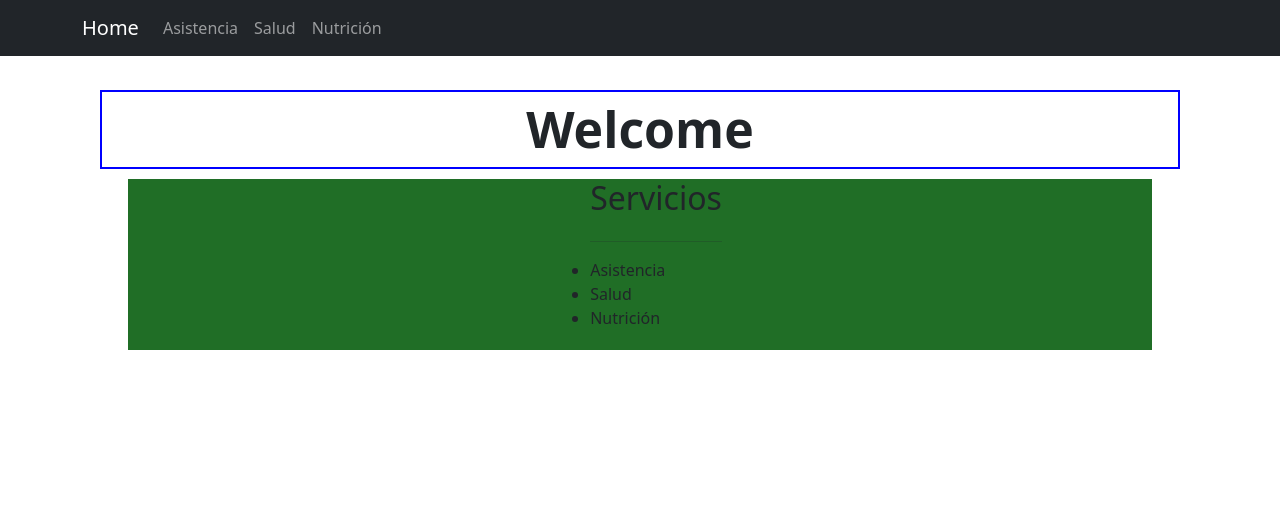
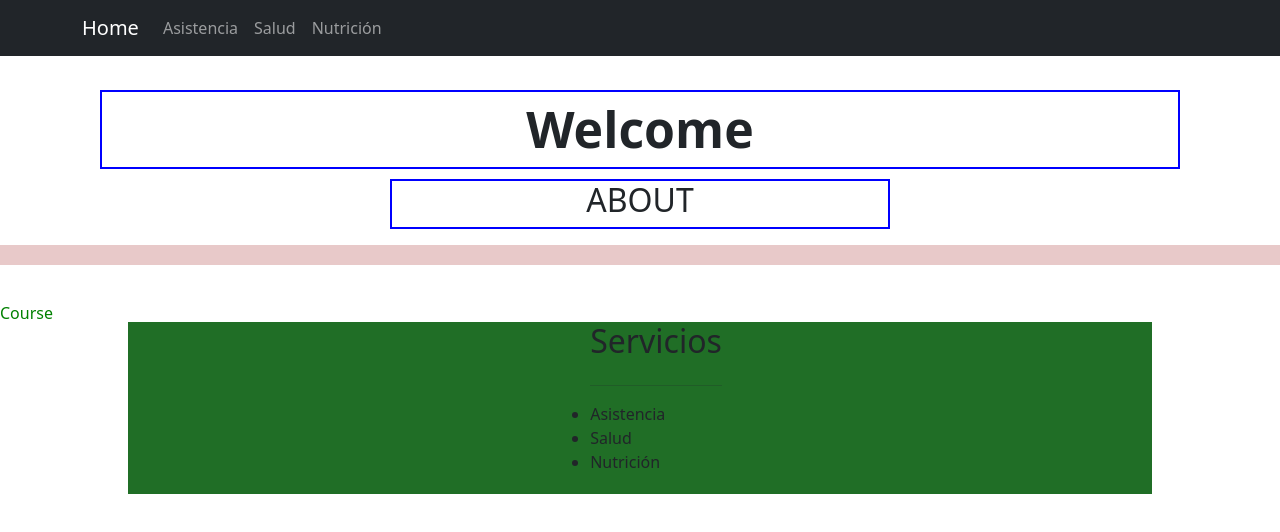
Before and after one commit to lgrsf/react-project, a React (Create React App) app: page / in a window 1280 px wide. Shown: the top 532 px of the page. Built offline with nearby package versions, Linux system fonts and the light colour scheme.

Commit message:
testing components

```diff
--- a/src/App.js
+++ b/src/App.js
@@ -3,6 +3,7 @@ import './App.css';
 /* import { Navbar } from "./components/Navbar/Navbar"; */
 import { Navbar2 } from "./components/Navbar/Navbar2";
 import Servicios from './components/Servicios/Servicios';
+import { Nosotros } from './components/Nosotros/Nosotros';
 
 function App() {
 
@@ -15,6 +16,7 @@ function App() {
       <Navbar2 />
       {/* <p style={estilo}>{contenido}</p> */}
       <p className='welcome'>{contenido}</p>
+      <Nosotros />
       <Servicios />
     </div>
   );
--- /dev/null
+++ b/src/components/Nosotros/Nosotros.js
@@ -0,0 +1,18 @@
+import "./Nosotros.scss"
+
+export const Nosotros = () => {
+    const estilo = { color: "green", height: "5px" }
+    const hr = { color: "brown", height: "0px", paddingBottom: "20px", border: "none", borderTop: "20px solid brown" }
+
+    return (
+        <section>
+            <div className="nosotros">
+                <h2 >ABOUT</h2>
+            </div>
+            <hr style={hr} />
+            <p style={estilo}>Course</p>
+        </section>
+    )
+
+
+}
--- /dev/null
+++ b/src/components/Nosotros/Nosotros.scss
@@ -0,0 +1,8 @@
+.nosotros {
+    max-width: 500px;;
+    border: 2px solid blue;
+    display: flex;
+    justify-content: center;
+    align-items: center;
+    margin: 0 auto;
+}
```
